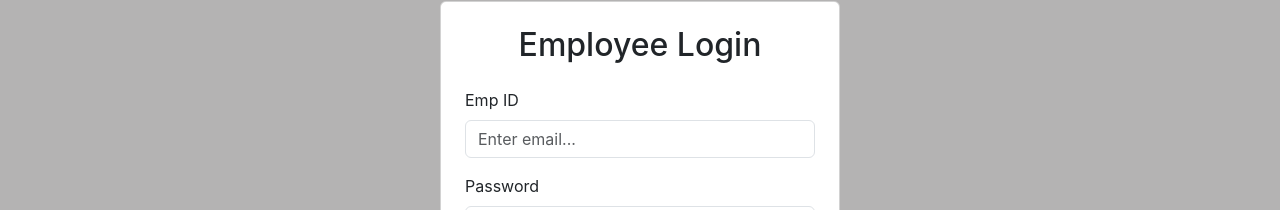
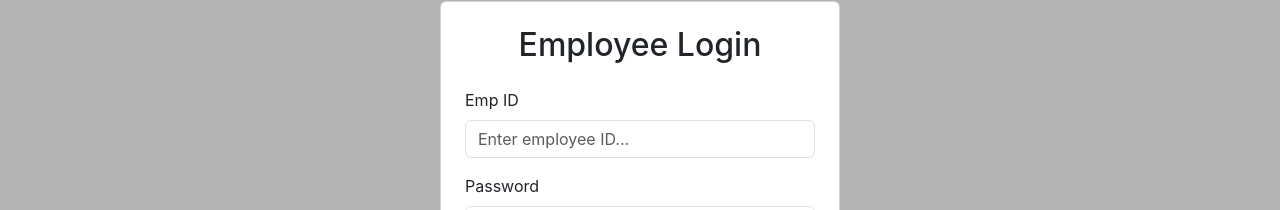
Before and after one commit to tusharx0809/react-apps, a React (Create React App) app in the folder banking_website/: page /emplogin in a window 1280 px wide. Shown: the part 254-464 px from the top of the page. Built offline with nearby package versions, Linux system fonts and the light colour scheme.

Commit message:
added: employee homepage added

```diff
--- a/banking_website/src/components/Emplogin.js
+++ b/banking_website/src/components/Emplogin.js
@@ -1,5 +1,4 @@
 import React from 'react'
-import { Link } from 'react-router-dom';
 
 const Emplogin = () => {
 
@@ -45,7 +44,7 @@ const Emplogin = () => {
             id="email"
             name="email"
             // onChange = {handleChange}
-            placeholder="Enter email..."
+            placeholder="Enter employee ID..."
           />
 
         </div>
@@ -66,8 +65,6 @@ const Emplogin = () => {
         <button type="submit" className="btn btn-primary">
           LogIn
         </button>
-        <Link to="/signup">
-        </Link>
       </form>
       </div>
     </div>
```
Also changed, not shown: banking_website/src/components/Emphome.js (added, +11 -0 lines).
